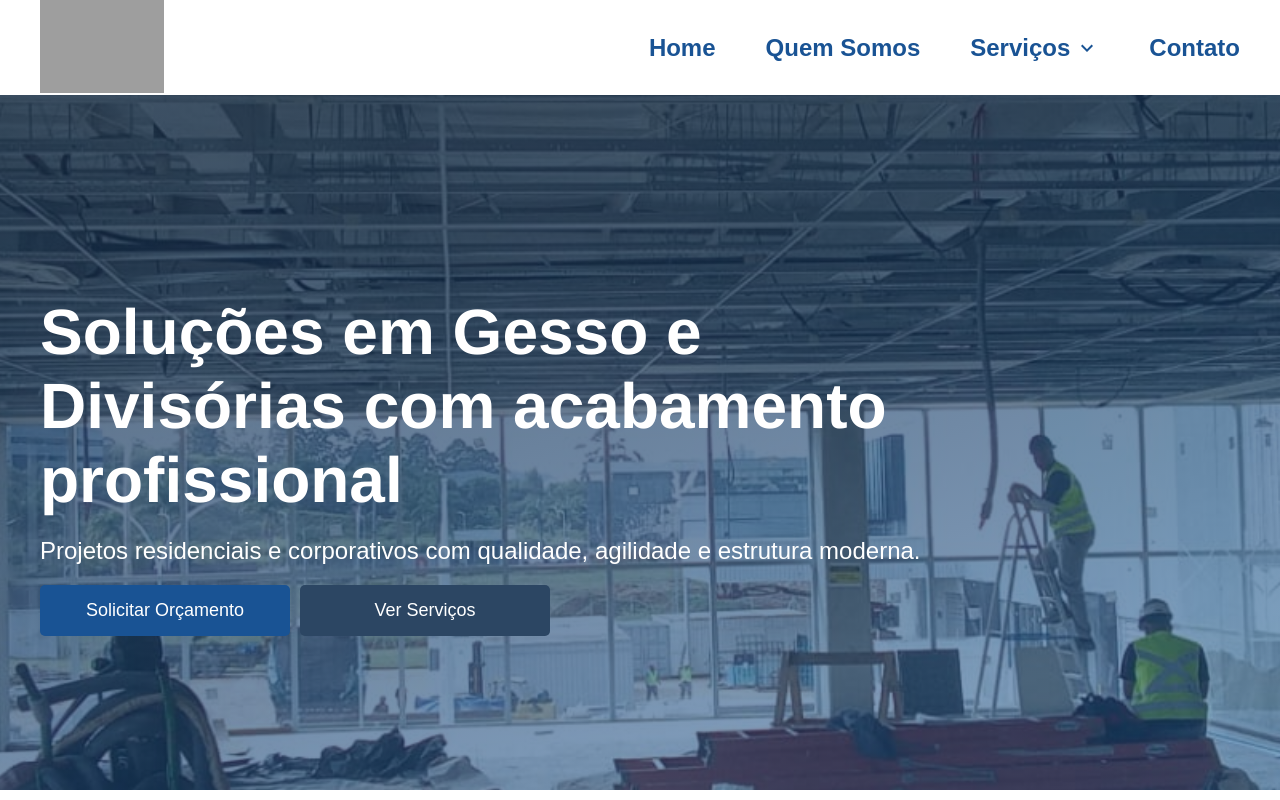
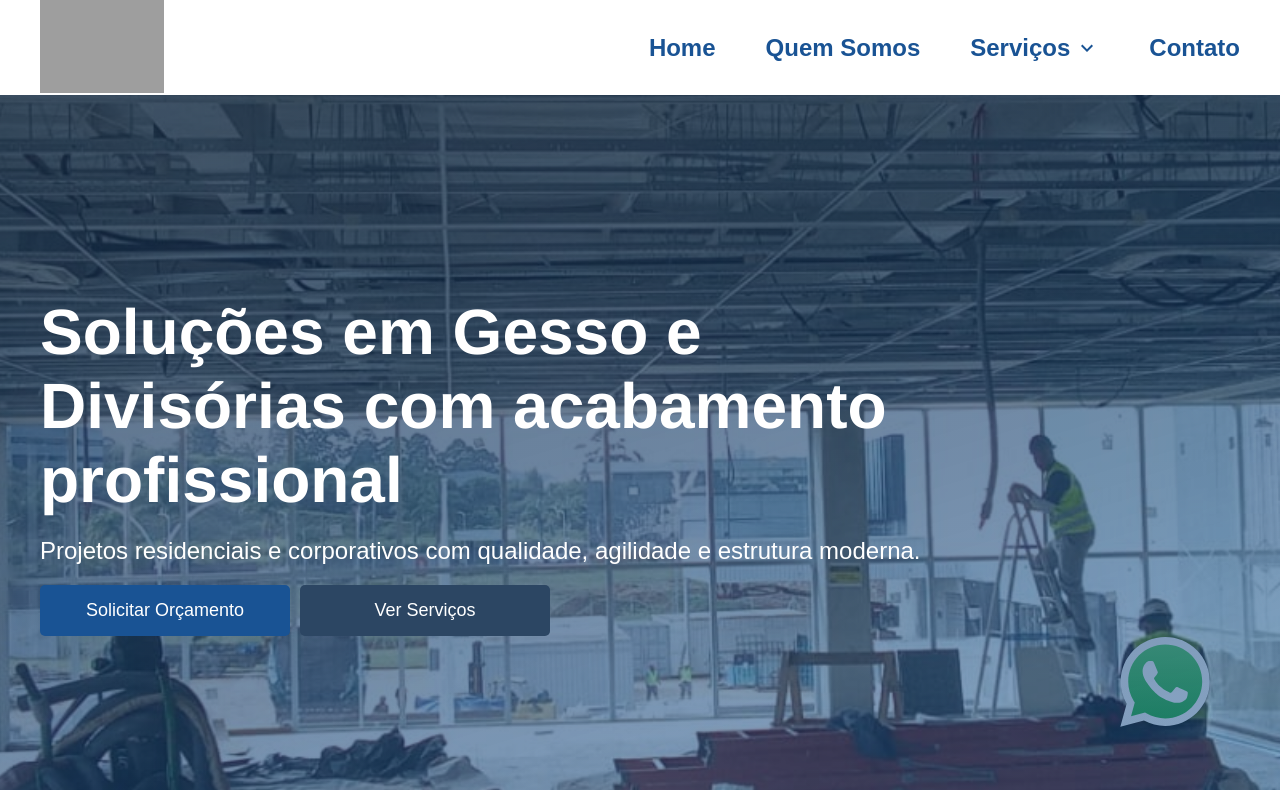
Before and after one commit to Epiled/wh-gesso-e-divisorias, a React (Vite) app: page / in a window 1280 px wide. Shown: the top 800 px of the page. Built offline with nearby package versions, Linux system fonts and the light colour scheme; grey boxes are pictures that could not be loaded.

Commit message:
feat(components): add Whatsapp dinamic contact

```diff
--- a/src/App.tsx
+++ b/src/App.tsx
@@ -1,12 +1,14 @@
 import { RouterProvider } from "react-router";
 import PublicRoutes from "./routes";
 import GlobalStyles from "./styles/GlobalStyles";
+import { WhatsappContact } from "./components/WhatsAppContact";
 
 function App() {
   return (
     <>
       <GlobalStyles />
       <RouterProvider router={PublicRoutes} />
+      <WhatsappContact />
     </>
   );
 }
--- /dev/null
+++ b/src/components/Icons/WhatsappFillIcon/index.tsx
@@ -0,0 +1,108 @@
+export const WhatsappFillIcon = () => {
+  return (
+    <svg
+      xmlns="http://www.w3.org/2000/svg"
+      xmlnsXlink="http://www.w3.org/1999/xlink"
+      height="150"
+      width="150"
+      viewBox="-93.2412 -156.2325 808.0904 937.395"
+    >
+      <defs>
+        <linearGradient x1=".5" y1="0" x2=".5" y2="1" id="a">
+          <stop stop-color="#20B038" offset="0%" />
+          <stop stop-color="#60D66A" offset="100%" />
+        </linearGradient>
+        <linearGradient x1=".5" y1="0" x2=".5" y2="1" id="b">
+          <stop stop-color="#F9F9F9" offset="0%" />
+          <stop stop-color="#FFF" offset="100%" />
+        </linearGradient>
+        <linearGradient
+          xlinkHref="#a"
+          id="f"
+          x1="270.265"
+          y1="1.184"
+          x2="270.265"
+          y2="541.56"
+          gradientTransform="scale(.99775 1.00225)"
+          gradientUnits="userSpaceOnUse"
+        />
+        <linearGradient
+          xlinkHref="#b"
+          id="g"
+          x1="279.952"
+          y1=".811"
+          x2="279.952"
+          y2="560.571"
+          gradientTransform="scale(.99777 1.00224)"
+          gradientUnits="userSpaceOnUse"
+        />
+        <filter
+          x="-.056"
+          y="-.062"
+          width="1.112"
+          height="1.11"
+          filterUnits="objectBoundingBox"
+          id="c"
+        >
+          <feGaussianBlur stdDeviation="2" in="SourceGraphic" />
+        </filter>
+        <filter
+          x="-.082"
+          y="-.088"
+          width="1.164"
+          height="1.162"
+          filterUnits="objectBoundingBox"
+          id="d"
+        >
+          <feOffset dy="-4" in="SourceAlpha" result="shadowOffsetOuter1" />
+          <feGaussianBlur
+            stdDeviation="12.5"
+            in="shadowOffsetOuter1"
+            result="shadowBlurOuter1"
+          />
+          <feComposite
+            in="shadowBlurOuter1"
+            in2="SourceAlpha"
+            operator="out"
+            result="shadowBlurOuter1"
+          />
+          <feColorMatrix
+            values="0 0 0 0 0 0 0 0 0 0 0 0 0 0 0 0 0 0 0.21 0"
+            in="shadowBlurOuter1"
+          />
+        </filter>
+        <path
+          d="M576.337 707.516c-.018-49.17 12.795-97.167 37.15-139.475L574 423.48l147.548 38.792c40.652-22.23 86.423-33.944 133.002-33.962h.12c153.395 0 278.265 125.166 278.33 278.98.025 74.548-28.9 144.642-81.446 197.373C999 957.393 929.12 986.447 854.67 986.48c-153.42 0-278.272-125.146-278.333-278.964z"
+          id="e"
+        />
+      </defs>
+      <g fill="none" fill-rule="evenodd">
+        <g
+          transform="matrix(1 0 0 -1 -542.696 1013.504)"
+          fill="#000"
+          fill-rule="nonzero"
+          filter="url(#c)"
+        >
+          <use filter="url(#d)" xlinkHref="#e" width="100%" height="100%" />
+          <use fill-opacity=".2" xlinkHref="#e" width="100%" height="100%" />
+        </g>
+        <path
+          transform="matrix(1 0 0 -1 41.304 577.504)"
+          fill-rule="nonzero"
+          fill="url(#f)"
+          d="M2.325 274.421c-.014-47.29 12.342-93.466 35.839-134.166L.077 1.187l142.314 37.316C181.6 17.133 225.745 5.856 270.673 5.84h.12c147.95 0 268.386 120.396 268.447 268.372.03 71.707-27.87 139.132-78.559 189.858-50.68 50.726-118.084 78.676-189.898 78.708-147.968 0-268.398-120.386-268.458-268.358"
+        />
+        <path
+          transform="matrix(1 0 0 -1 31.637 586.837)"
+          fill-rule="nonzero"
+          fill="url(#g)"
+          d="M2.407 283.847c-.018-48.996 12.784-96.824 37.117-138.983L.072.814l147.419 38.654c40.616-22.15 86.346-33.824 132.885-33.841h.12c153.26 0 278.02 124.724 278.085 277.994.026 74.286-28.874 144.132-81.374 196.678-52.507 52.544-122.326 81.494-196.711 81.528-153.285 0-278.028-124.704-278.09-277.98zm87.789-131.724l-5.503 8.74C61.555 197.653 49.34 240.17 49.36 283.828c.049 127.399 103.73 231.044 231.224 231.044 61.74-.025 119.765-24.09 163.409-67.763 43.639-43.67 67.653-101.726 67.635-163.469-.054-127.403-103.739-231.063-231.131-231.063h-.09c-41.482.022-82.162 11.159-117.642 32.214l-8.444 5.004L66.84 66.86z"
+        />
+        <path
+          d="M242.63 186.78c-5.205-11.57-10.684-11.803-15.636-12.006-4.05-.173-8.687-.162-13.316-.162-4.632 0-12.161 1.74-18.527 8.693-6.37 6.953-24.322 23.761-24.322 57.947 0 34.19 24.901 67.222 28.372 71.862 3.474 4.634 48.07 77.028 118.694 104.88 58.696 23.146 70.64 18.542 83.38 17.384 12.74-1.158 41.11-16.805 46.9-33.03 5.791-16.223 5.791-30.128 4.054-33.035-1.738-2.896-6.37-4.633-13.319-8.108-6.95-3.475-41.11-20.287-47.48-22.603-6.37-2.316-11.003-3.474-15.635 3.482-4.633 6.95-17.94 22.596-21.996 27.23-4.053 4.643-8.106 5.222-15.056 1.747-6.949-3.485-29.328-10.815-55.876-34.485-20.656-18.416-34.6-41.16-38.656-48.116-4.053-6.95-.433-10.714 3.052-14.178 3.12-3.113 6.95-8.11 10.424-12.168 3.467-4.057 4.626-6.953 6.942-11.586 2.316-4.64 1.158-8.698-.579-12.172-1.737-3.475-15.241-37.838-21.42-51.576"
+          fill="#FFF"
+        />
+      </g>
+    </svg>
+  );
+};
--- /dev/null
+++ b/src/components/WhatsAppContact/index.tsx
@@ -0,0 +1,15 @@
+import { WhatsappFillIcon } from "../Icons/WhatsappFillIcon";
+import { WhatsappContactStyled } from "./styles";
+
+export const WhatsappContact = () => {
+  return (
+    <WhatsappContactStyled
+      target={"_blank"}
+      href={
+        "https://wa.me/5511953678942?text=Ol%C3%A1%2C%20seja%20bem-vindo%20%C3%A0%20WH%20Gessos%20e%20Divis%C3%B3rias.%20Como%20podemos%20ajud%C3%A1-lo%3F"
+      }
+    >
+      <WhatsappFillIcon />
+    </WhatsappContactStyled>
+  );
+};
--- /dev/null
+++ b/src/components/WhatsAppContact/styles.ts
@@ -0,0 +1,7 @@
+import styled from "styled-components";
+
+export const WhatsappContactStyled = styled.a`
+  position: fixed;
+  bottom: 4rem;
+  right: 4rem;
+`
```
Also changed, not shown: src/assets/svg/logos/whatsapp.svg (added).
